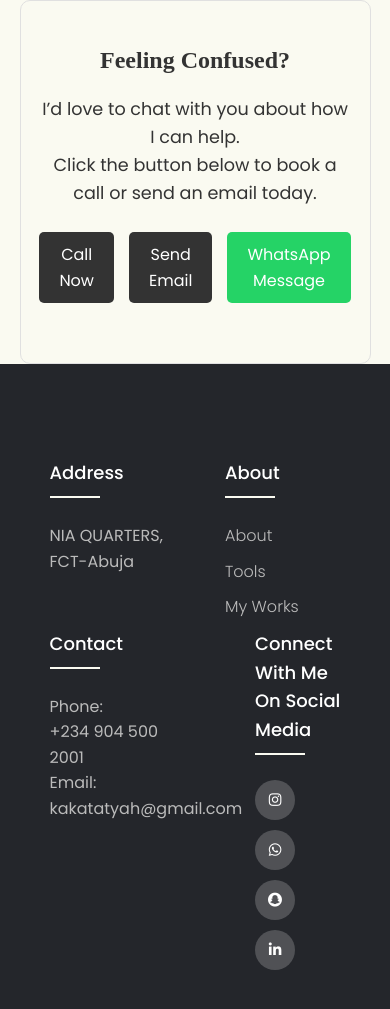
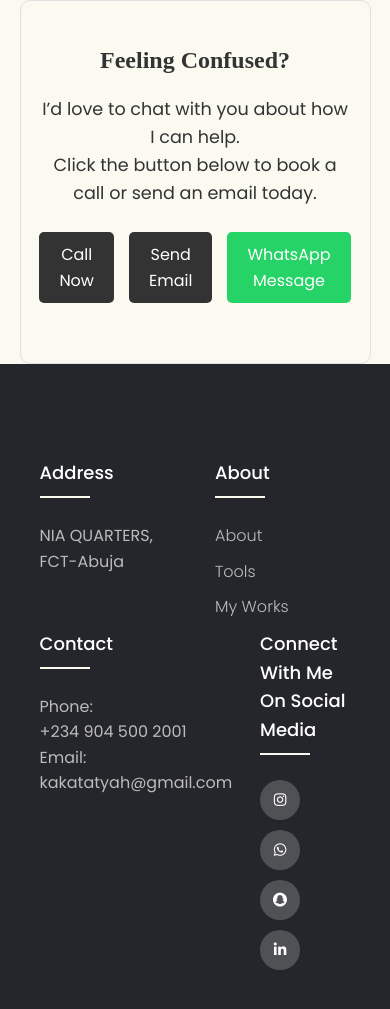
Before and after one commit to successdanesy/Kaka-tatya-portfolio, a plain HTML site: page index.html in a window 390 px wide. Shown: the part 6288-7297 px from the top of the page. Drawn offline with Linux system fonts and the light colour scheme.

Commit message:
changed footer details

```diff
--- a/styles.css
+++ b/styles.css
@@ -588,7 +588,7 @@ h3 {
   @media (max-width: 768px) {
     .footer-col {
       width: 50%; /* Stack footer columns vertically */
-      margin: 5px 15px; /* Space between columns */
+      margin: 5px 5px; /* Space between columns */
     }
     header, footer {
         font-size: 0.9rem;
@@ -633,7 +633,7 @@ h3 {
       display: block;
     }
     .footer-col{
-      width: 50%;
+      width: 60%;
   }
 
   #tools-hobbies {
```
